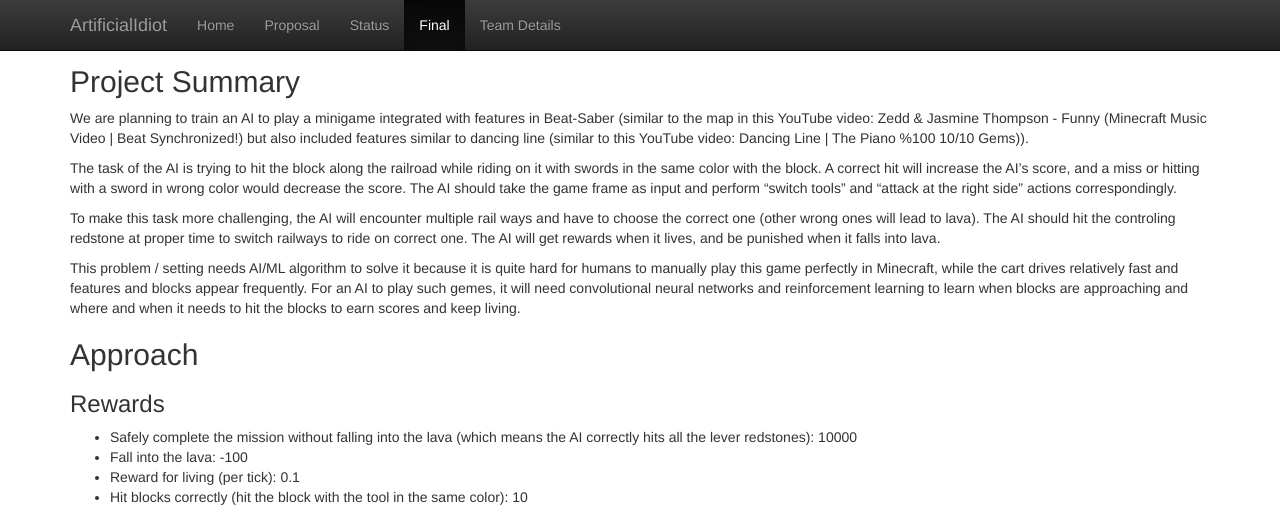
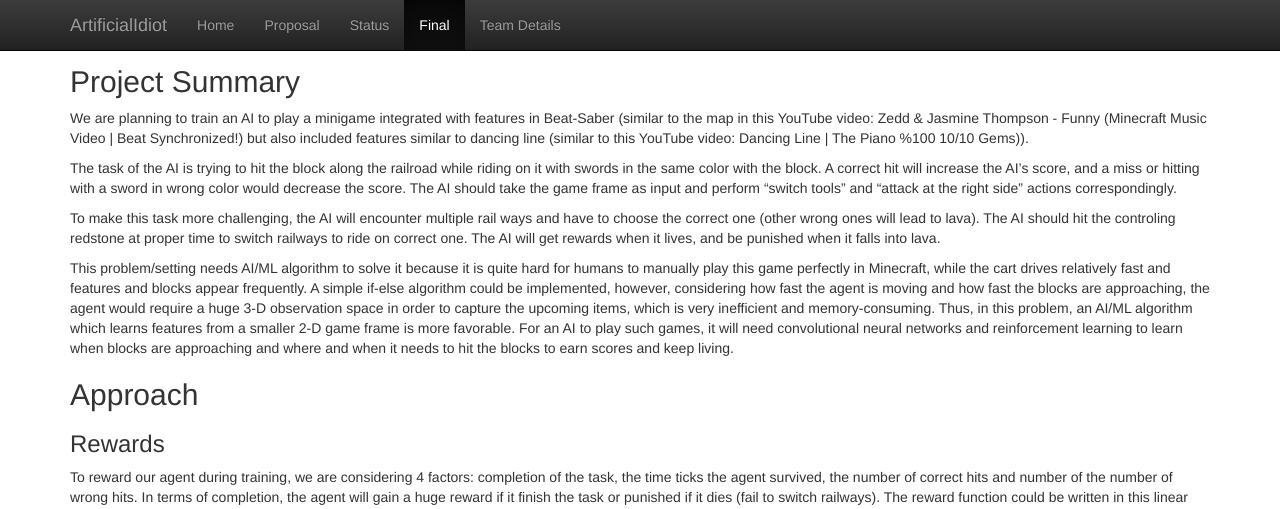
Before and after one commit to CoderMisha/ArtificialIdiot, a Jekyll site: the page built from docs/final.md, in a window 1280 px wide and 1400 px high, scrolled down 251 px. Shown: the top 509 px of the window. Built offline with Jekyll 4.4.1, drawn with Linux system fonts in a browser that asks for light colours; some of the changed text lies outside the part shown.

Commit message:
Update final.md

```diff
--- a/docs/final.md
+++ b/docs/final.md
@@ -16,11 +16,17 @@
 
 To make this task more challenging, the AI will encounter multiple rail ways and have to choose the correct one (other wrong ones will lead to lava). The AI should hit the controling redstone at proper time to switch railways to ride on correct one. The AI will get rewards when it lives, and be punished when it falls into lava.
 
-This problem / setting needs AI/ML algorithm to solve it because it is quite hard for humans to manually play this game perfectly in Minecraft, while the cart drives relatively fast and features and blocks appear frequently. For an AI to play such gemes, it will need convolutional neural networks and reinforcement learning to learn when blocks are approaching and where and when it needs to hit the blocks to earn scores and keep living.
+This problem/setting needs AI/ML algorithm to solve it because it is quite hard for humans to manually play this game perfectly in Minecraft, while the cart drives relatively fast and features and blocks appear frequently. A simple if-else algorithm could be implemented, however, considering how fast the agent is moving and how fast the blocks are approaching, the agent would require a huge 3-D observation space in order to capture the upcoming items, which is very inefficient and memory-consuming. Thus, in this problem, an AI/ML algorithm which learns features from a smaller 2-D game frame is more favorable. For an AI to play such games, it will need convolutional neural networks and reinforcement learning to learn when blocks are approaching and where and when it needs to hit the blocks to earn scores and keep living.
 
 ## Approach
 
 ### Rewards
+
+To reward our agent during training, we are considering 4 factors: completion of the task, the time ticks the agent survived, the number of correct hits and number of the number of wrong hits. In terms of completion, the agent will gain a huge reward if it finish the task or punished if it dies (fail to switch railways). The reward function could be written in this linear combination:
+
+![equation](https://latex.codecogs.com/gif.latex?%5Cdpi%7B200%7D%20%5Ctiny%20R%28s%29%20%3D%2010000*ifReachesEnd%20&plus;%2010*nCorrectHit%20&plus;%200.1*timeTicks%20-%20nWrongHit%20-%20100*ifDies)
+
+Descriptions:
 - Safely complete the mission without falling into the lava (which means the AI correctly hits all the lever redstones): 10000
 - Fall into the lava: -100
 - Reward for living (per tick): 0.1
@@ -38,6 +44,7 @@
 ### Observation / Information for the AI
 
 - the center (396x314) of the current frame (960x540)
+- It is worth mentioning that our agent rides on the railroad at high-speed and it needs to perform two tasks when seeing a block: (1) decide whether it needs to switch weapon; (2) turn the camera and hit. By testing, we decided that this resolution is good enough for the agent to foresee the coming blocks and make reactions.
 
 ### Model
 
```
